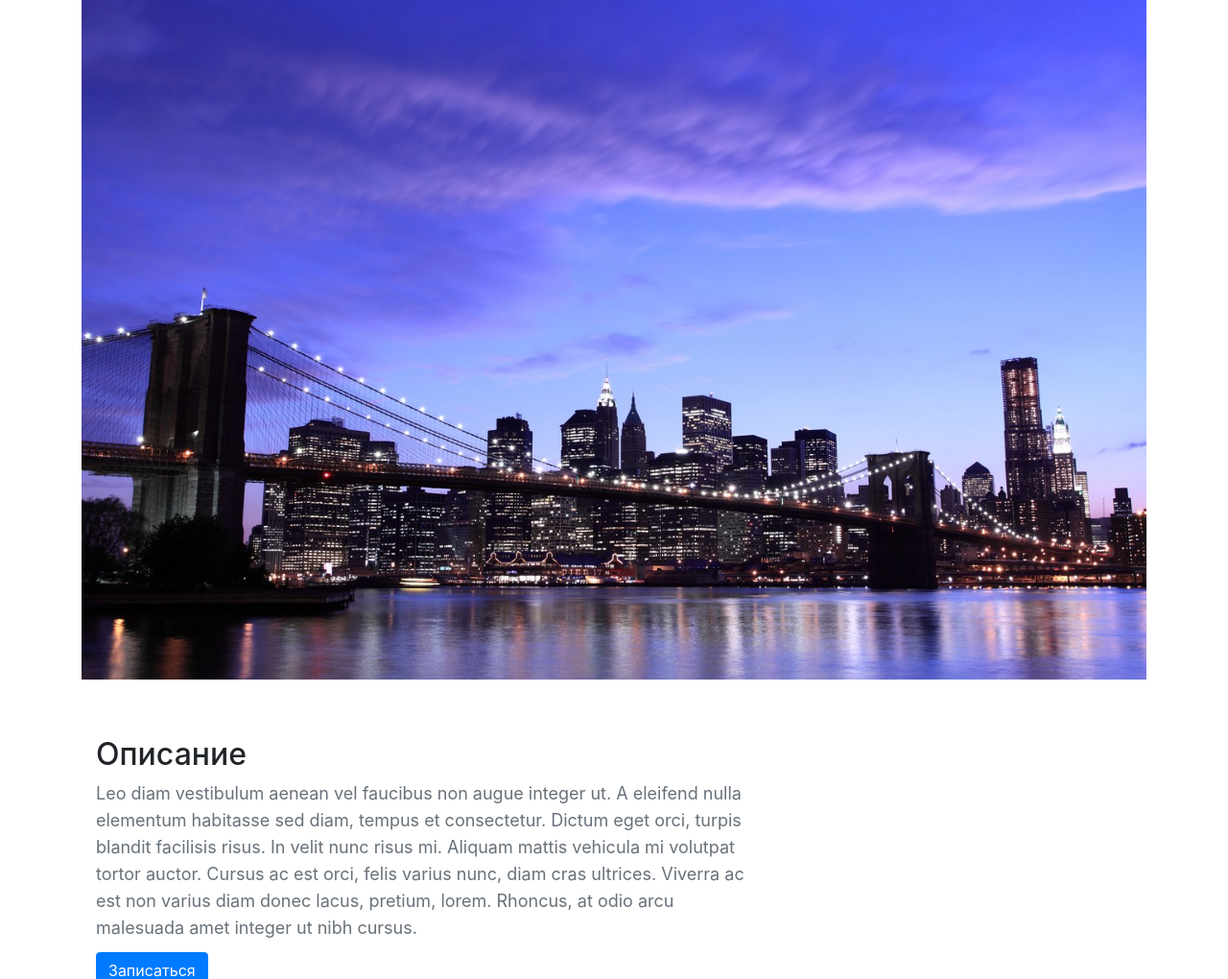
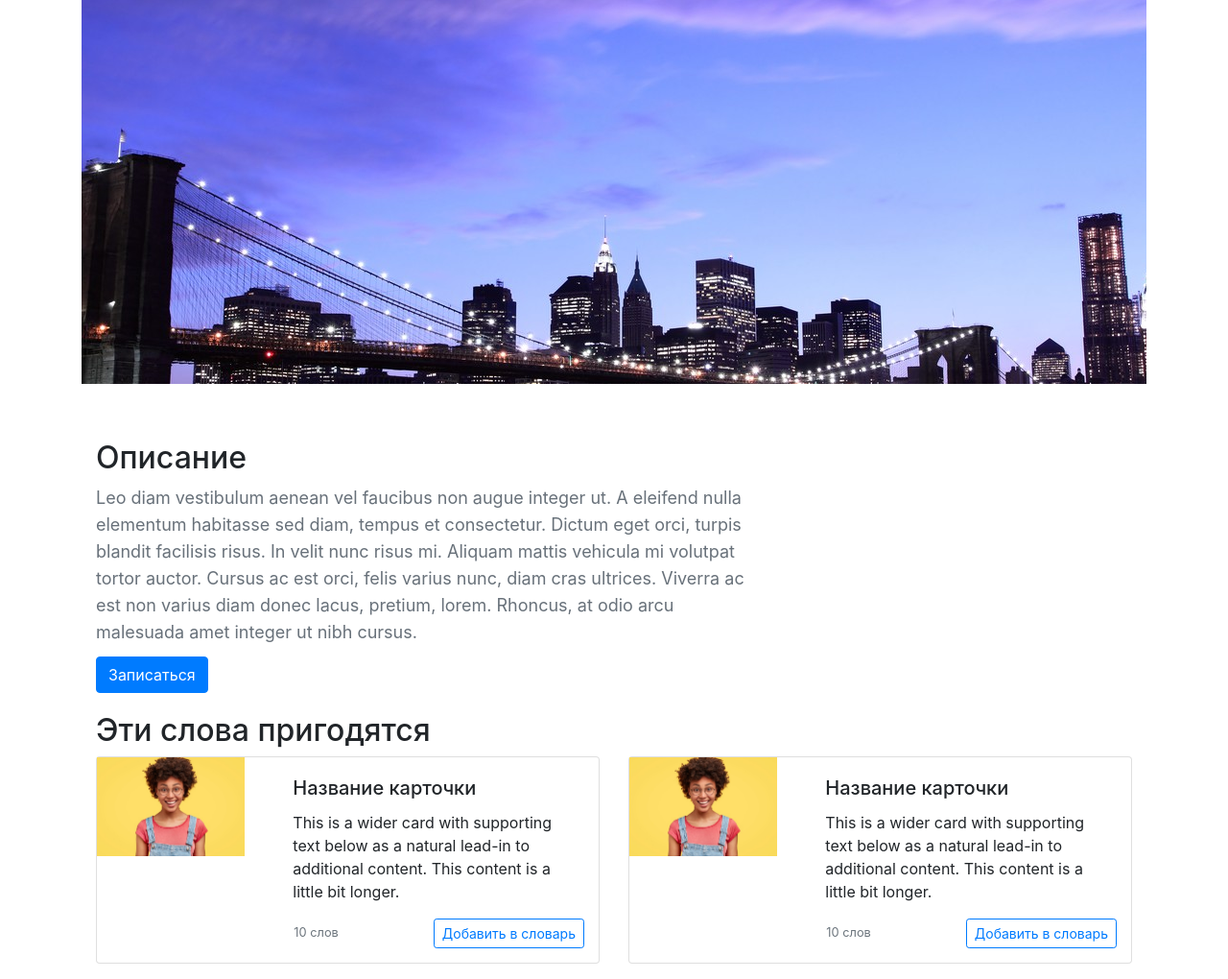
Before and after one commit to solodanil/WEB-Wordy, a Flask app: page /clubs/0 in a window 1280 px wide. Shown: the part 56-1076 px from the top of the page at 96% size. Run offline with Flask 2, Linux system fonts and the light colour scheme; some libraries are stand-ins or nearby versions.

Commit message:
Костыль с картинкой

```diff
--- a/static/css/main.css
+++ b/static/css/main.css
@@ -137,8 +137,11 @@ div.card_sc {
 }
 
 div.image {
-    width: 50%
-    height: 10%
+    width: 100%;
+    height: 400px;
+    background-position: center;
+    background-repeat: no-repeat;
+
 }
 
 img.club_image {
--- a/templates/club_page.html
+++ b/templates/club_page.html
@@ -2,8 +2,8 @@
 
 {% block content %}
 
-<div class='image'>
-    <img class="club_image" src="../static/images/hor.jpg" alt="...">
+<div class='image' style="background-image:url(../static/images/hor.jpg);">
+    <!-- <img class="club_image" src="../static/images/hor.jpg" alt="..."> -->
 </div>
 
 <h2 class="name_club">Тема разговорного клуба №2</h2>
```
